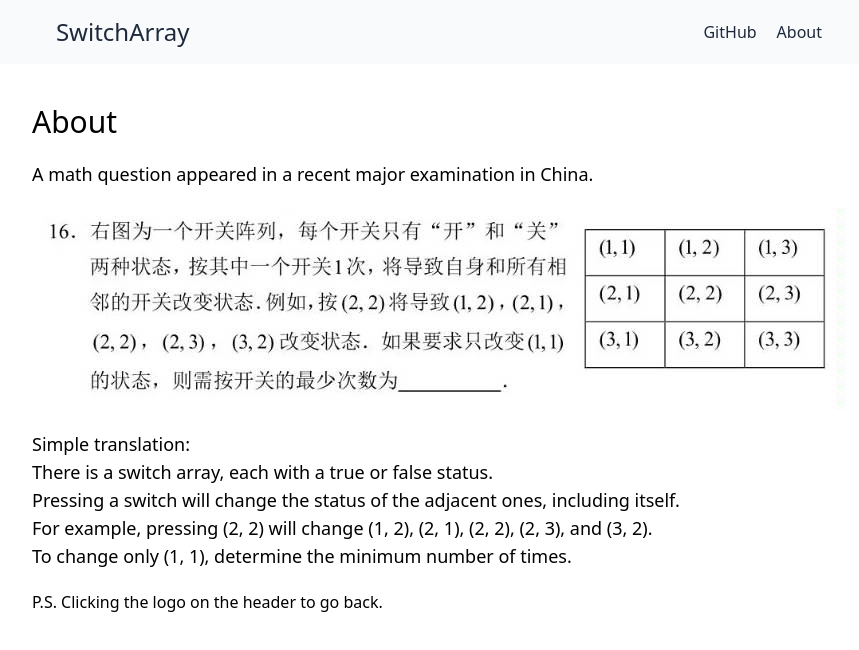
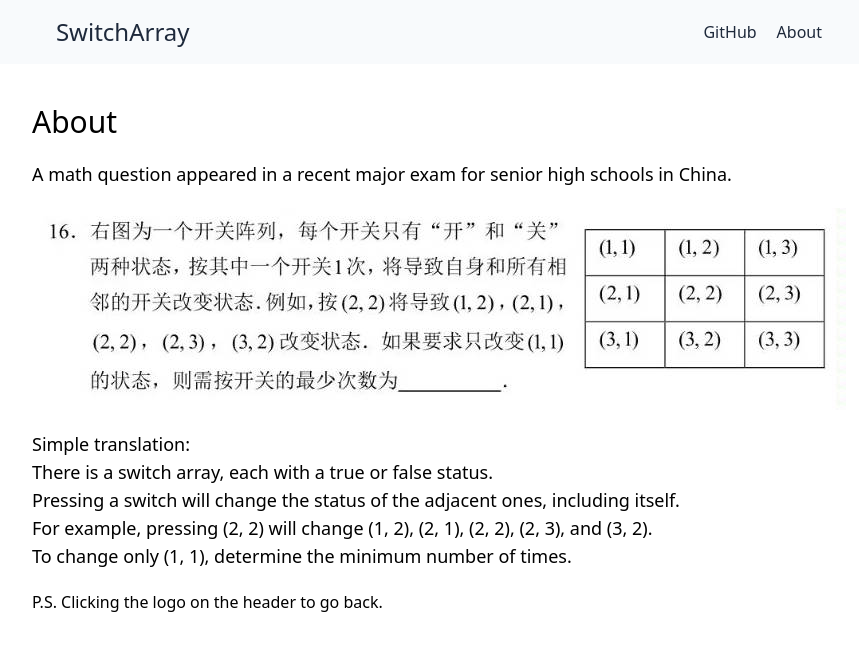
Before and after one commit to kifuan/switch-array, a Nuxt app: page /about in a window 1280 px wide. Shown: the top 650 px of the page, without its empty margins (201-1060 px from the left). Built offline with nearby package versions, Linux system fonts and the light colour scheme.

Commit message:
chore: update texts

```diff
--- a/pages/about.vue
+++ b/pages/about.vue
@@ -4,7 +4,7 @@
       About
     </h1>
     <p class="text-lg">
-      A math question appeared in a recent major examination in China.
+      A math question appeared in a recent major exam for senior high schools in China.
     </p>
     <img class="h-auto w-full" src="/question.jpg" alt="Question">
     <p class="text-lg">
```
Also changed, not shown: 1 other file (tests, documents, lock files or other folders).
